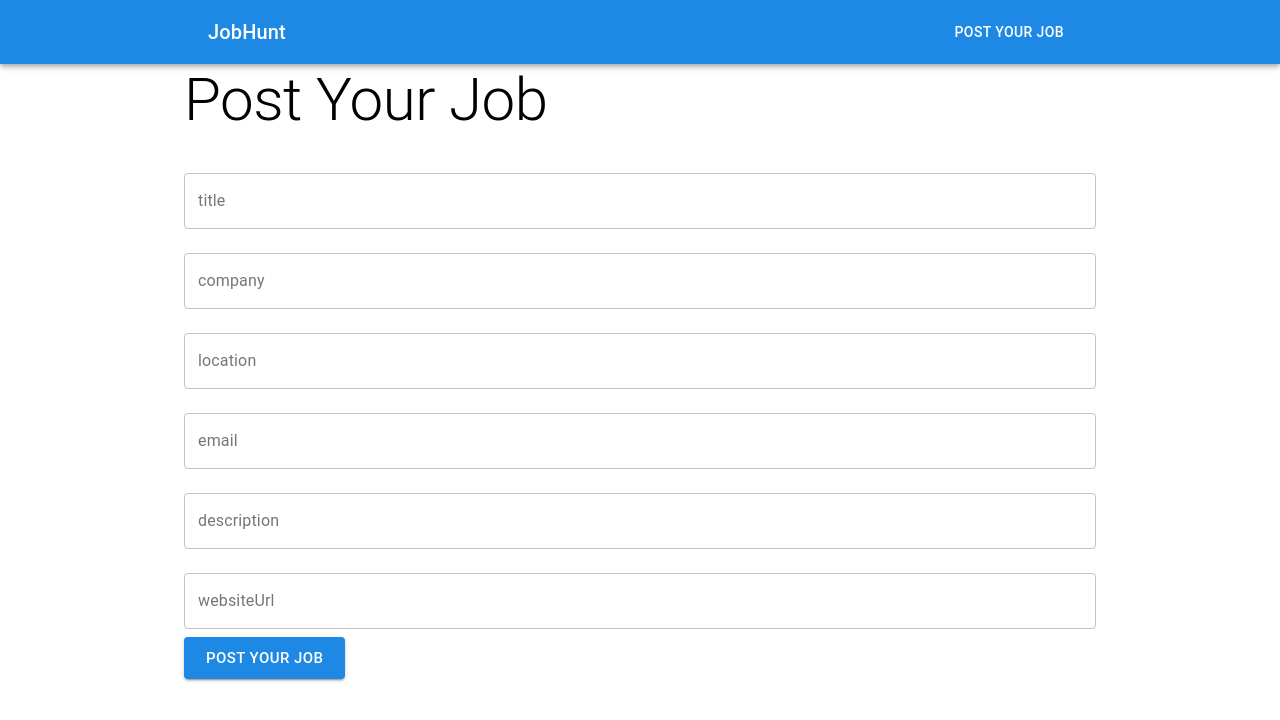
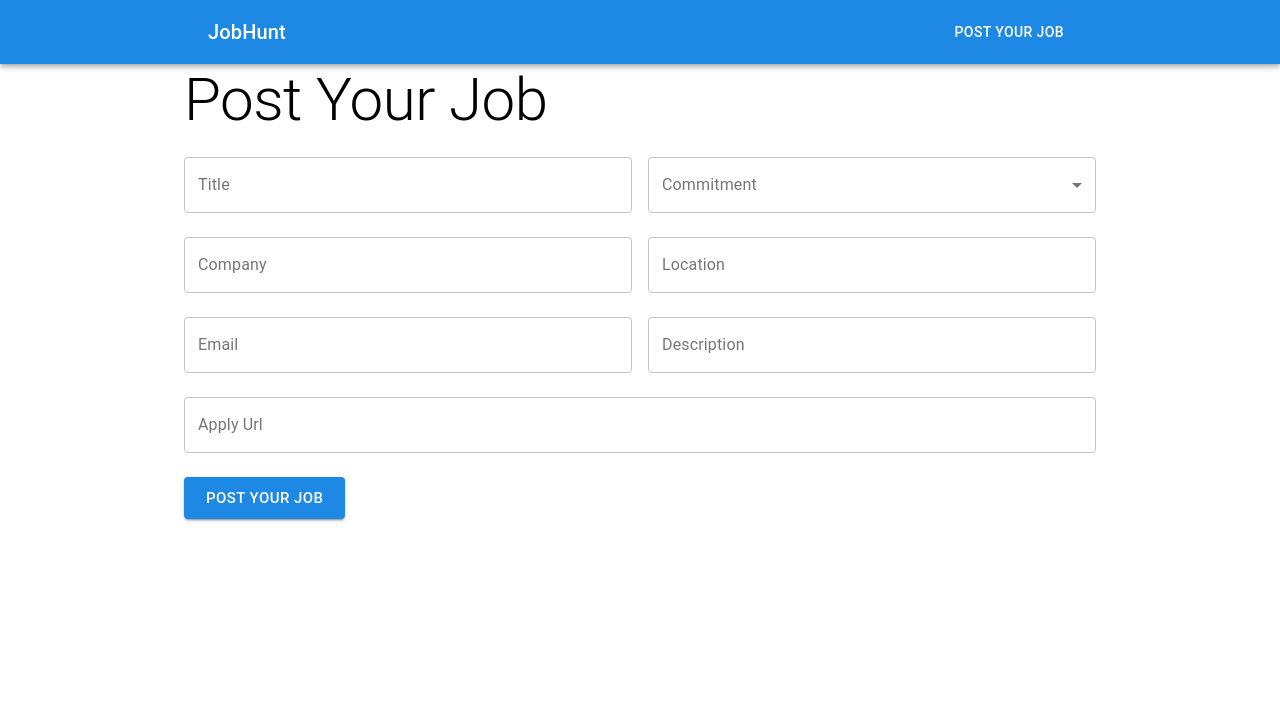
Before and after one commit to NikhilShisode/job-listing, a React (Create React App) app: page /job/1 in a window 1280 px wide. Shown: the top 720 px of the page. Built offline with nearby package versions, Linux system fonts and the light colour scheme.

Commit message:
job posting from complated

```diff
--- a/src/components/JobForm.jsx
+++ b/src/components/JobForm.jsx
@@ -1,36 +1,77 @@
-import React, { useEffect } from "react";
-import { useParams } from "react-router-dom";
+import React from "react";
 import Typography from "@material-ui/core/Typography";
+import Grid from "@material-ui/core/Grid";
+import CircularProgress from "@material-ui/core/CircularProgress";
+import { makeStyles } from "@material-ui/core/styles";
 import * as Yup from "yup";
 
 import Form from "./forms/Form";
 import FormField from "./forms/FormField";
+import FormPicker from "./forms/FormPicker";
 import SubmitButton from "./forms/SubmitButton";
+import jobsApi from "../api/jobs";
+import { useMutation } from "@apollo/client";
+
+const useStyles = makeStyles((theme) => ({
+  root: {
+    width: "100%",
+    // maxWidth: "36ch",
+    marginTop: 20,
+    backgroundColor: theme.palette.background.paper,
+  },
+  container: {
+    height: "80vh",
+    display: "flex",
+    justifyContent: "center",
+    alignItems: "center",
+  },
+  inline: {
+    display: "inline",
+  },
+}));
 
 const validationSchema = Yup.object().shape({
   title: Yup.string().required().min(1).label("Title"),
-  company: Yup.string().required().min(1).label("Company"),
-  location: Yup.string().required().min(1).label("Location"),
-  email: Yup.string().email().required().min(1).label("Email"),
+  commitmentId: Yup.string().required().min(1).label("Commitment"),
+  companyName: Yup.string().required().min(1).label("Company"),
+  locationNames: Yup.string().required().min(1).label("Location"),
+  userEmail: Yup.string().email().required().min(1).label("Email"),
   description: Yup.string().required().min(1).label("Description"),
-  websiteUrl: Yup.string().required().min(1).label("Website Url"),
+  applyUrl: Yup.string().required().min(1).label("Website Url"),
 });
-// price: Yup.number().required().min(1).max(10000).label("Price"),
-// description: Yup.string().label("Description"),
-// category: Yup.object().required().nullable().label("Category"),
-// images: Yup.array().min(1, "Please select atleast one image"),
+
+const commitments = [
+  {
+    id: "cjtu8esth000z0824x00wtp1i",
+    title: "Full-time",
+  },
+  {
+    id: "cjuvc2urp01cf0735lk9j0e87",
+    title: "Part-time",
+  },
+];
 
 export default function JobForm() {
-  const { slug } = useParams();
+  const classes = useStyles();
 
-  useEffect(() => {
-    if (slug === "new") return;
-    fetchJobDetails();
-  }, []);
+  const [postJob, { loading, error, data }] = useMutation(jobsApi.postJob);
 
-  const fetchJobDetails = async () => {};
+  data && console.log("data ", data);
+
+  const handleSubmit = async (jobDetails, { resetForm }) => {
+    postJob({ variables: jobDetails });
+
+    resetForm();
+    window.location = "/";
+  };
 
   return (
+    <>
+      {loading ? (
+        <div className={classes.container}>
+          <CircularProgress size={80} />
+        </div>
+      ) : (
         <div>
           <Typography variant="h2" gutterBottom>
             Post Your Job
@@ -38,23 +79,73 @@ export default function JobForm() {
           <Form
             initialValues={{
               title: "",
-          company: "",
-          location: "",
-          email: "",
+              commitmentId: "",
+              companyName: "",
+              locationNames: "",
+              userEmail: "",
               description: "",
-          websiteUrl: "",
+              applyUrl: "",
             }}
-        onSubmit={(obj) => console.log(obj)}
+            onSubmit={handleSubmit}
             validationSchema={validationSchema}
           >
-        <FormField name="title" placeholder="Position title" />
-        <FormField name="company" placeholder="Company Name" />
-        <FormField name="location" placeholder="Location" />
-        <FormField name="email" placeholder="Your Email" />
-        <FormField name="description" placeholder="Job Description" />
-        <FormField name="websiteUrl" placeholder="Your application form Url" />
+            <Grid container spacing={2}>
+              <Grid item xs={12} sm={12} md={6}>
+                <FormField
+                  name="title"
+                  label="Title"
+                  placeholder="Position title"
+                />
+              </Grid>
+              <Grid item xs={12} sm={12} md={6}>
+                <FormPicker
+                  name="commitmentId"
+                  label="Commitment"
+                  items={commitments}
+                />
+              </Grid>
+              <Grid item xs={12} sm={12} md={6}>
+                <FormField
+                  name="companyName"
+                  label="Company"
+                  placeholder="Company Name"
+                />
+              </Grid>
+              <Grid item xs={12} sm={12} md={6}>
+                <FormField
+                  name="locationNames"
+                  label="Location"
+                  placeholder="Location"
+                />
+              </Grid>
+              <Grid item xs={12} sm={12} md={6}>
+                <FormField
+                  name="userEmail"
+                  label="Email"
+                  placeholder="Your Email"
+                />
+              </Grid>
+              <Grid item xs={12} sm={12} md={6}>
+                <FormField
+                  name="description"
+                  label="Description"
+                  placeholder="Job Description"
+                />
+              </Grid>
+              <Grid item xs={12} sm={12} md={12}>
+                <FormField
+                  name="applyUrl"
+                  label="Apply Url"
+                  placeholder="Your application form Url"
+                />
+              </Grid>
+              <Grid item xs={12} sm={12} md={6}>
                 <SubmitButton title="Post Your Job" />
+              </Grid>
+            </Grid>
           </Form>
         </div>
+      )}
+    </>
   );
 }
--- a/src/components/JobListings.jsx
+++ b/src/components/JobListings.jsx
@@ -1,9 +1,10 @@
 import React, { useEffect, useState } from "react";
 import { makeStyles } from "@material-ui/core/styles";
+import Grid from "@material-ui/core/Grid";
+import CircularProgress from "@material-ui/core/CircularProgress";
 
 import JobCard from "./common/JobCard";
 import jobApi from "../api/jobs";
-import { CircularProgress, Grid } from "@material-ui/core";
 
 const useStyles = makeStyles((theme) => ({
   root: {
--- a/src/components/NavBar.jsx
+++ b/src/components/NavBar.jsx
@@ -27,7 +27,7 @@ export default function NavBar({ title }) {
             <Typography variant="h6" color="inherit" className={classes.title}>
               {title}
             </Typography>
-            <Button color="inherit" component={Link} to="/job/new">
+            <Button color="inherit" component={Link} to="/job">
               Post your Job
             </Button>
           </Toolbar>
--- a/src/components/forms/FormField.jsx
+++ b/src/components/forms/FormField.jsx
@@ -1,7 +1,15 @@
 import React from "react";
 import { useFormikContext } from "formik";
+import TextField from "@material-ui/core/TextField";
+import { makeStyles } from "@material-ui/core/styles";
 
-import TextField from "@material-ui/core/TextField";
+const useStyles = makeStyles((theme) => ({
+  TextInput: {
+    "& .MuiFormControl-marginNormal": {
+      marginTop: 0,
+    },
+  },
+}));
 
 function AppFormField({ name, width, ...otherProps }) {
   const {
@@ -12,10 +20,12 @@ function AppFormField({ name, width, ...otherProps }) {
     values,
   } = useFormikContext();
 
+  const classes = useStyles();
+
   return (
     <>
+      <span className={classes.TextInput}>
         <TextField
-        label={name}
           error={touched[name] && errors[name] ? true : false}
           helperText={touched[name] && errors[name]}
           onBlur={() => setFieldTouched(name)}
@@ -27,6 +37,7 @@ function AppFormField({ name, width, ...otherProps }) {
           {...otherProps}
           variant="outlined"
         />
+      </span>
     </>
   );
 }
--- /dev/null
+++ b/src/components/forms/FormPicker.jsx
@@ -0,0 +1,85 @@
+import React, { useState, useEffect } from "react";
+import { useFormikContext } from "formik";
+
+import { makeStyles } from "@material-ui/core/styles";
+// import OutlinedInput from "@material-ui/core/OutlinedInput";
+import InputLabel from "@material-ui/core/InputLabel";
+import MenuItem from "@material-ui/core/MenuItem";
+import FormControl from "@material-ui/core/FormControl";
+import Select from "@material-ui/core/Select";
+import FormHelperText from "@material-ui/core/FormHelperText";
+
+const useStyles = makeStyles((theme) => ({
+  root: {
+    display: "flex",
+    // height: 7,
+  },
+  formControl: {
+    // margin: 0,
+    fullWidth: true,
+    display: "flex",
+    justifyContent: "center",
+    justifyItems: "center",
+    // wrap: "nowrap"
+  },
+
+  selectEmpty: {
+    marginTop: theme.spacing(2),
+  },
+}));
+
+export default function FormPicker(props) {
+  const classes = useStyles();
+  const {
+    setFieldTouched,
+    setFieldValue,
+    errors,
+    touched,
+    values,
+  } = useFormikContext();
+
+  const inputLabel = React.useRef(null);
+  const [labelWidth, setLabelWidth] = useState(0);
+
+  useEffect(() => {
+    setLabelWidth(inputLabel.current.offsetWidth);
+  }, []);
+
+  const { label, name, items } = props;
+
+  return (
+    <div>
+      <FormControl
+        variant="outlined"
+        {...props}
+        className={classes.formControl}
+        error={touched[name] && errors[name] ? true : false}
+        onBlur={() => setFieldTouched(name)}
+      >
+        <InputLabel ref={inputLabel} id="demo-simple-select-outlined-label">
+          {label}
+        </InputLabel>
+        <Select
+          labelId="demo-simple-select-outlined-label"
+          autoWidth={true}
+          value={values[name]}
+          name={name}
+          onChange={(e) => setFieldValue(name, e.target.value)}
+          labelWidth={labelWidth}
+        >
+          <MenuItem value="">
+            <em>None</em>
+          </MenuItem>
+          {items.map((item, index) => (
+            <MenuItem key={index} value={item.id}>
+              {item.title}
+            </MenuItem>
+          ))}
+        </Select>
+        {touched[name] && errors[name] && (
+          <FormHelperText>{errors[name]}</FormHelperText>
+        )}
+      </FormControl>
+    </div>
+  );
+}
--- a/src/index.js
+++ b/src/index.js
@@ -4,12 +4,16 @@ import "./index.css";
 import App from "./App";
 import * as serviceWorker from "./serviceWorker";
 import { BrowserRouter as Router } from "react-router-dom";
+import { ApolloProvider } from "@apollo/client";
+import client from "./api/client";
 
 ReactDOM.render(
   <React.StrictMode>
-    <Router>
-      <App />
-    </Router>
+    <ApolloProvider client={client}>
+      <Router>
+        <App />
+      </Router>
+    </ApolloProvider>
   </React.StrictMode>,
   document.getElementById("root")
 );
--- a/src/router.js
+++ b/src/router.js
@@ -8,10 +8,9 @@ import JobForm from "./components/JobForm";
 export default function Router() {
   return (
     <Switch>
-      <Route path="/job/:slug" component={JobForm} />
+      <Route path="/job" component={JobForm} />
       <Route path="/c/:companySlug/:jobSlug" component={JobDetail} />
-      <Route path="/jobs" component={JobListings} />
-      <Redirect path="/" to="/jobs" />
+      <Route path="/" component={JobListings} />
     </Switch>
   );
 }
```
Also changed, not shown: src/api/commitments.js (added, +19 -0 lines), src/api/jobs.js (+75 -1 lines). Lines whose indentation alone changed are shown as unchanged.
